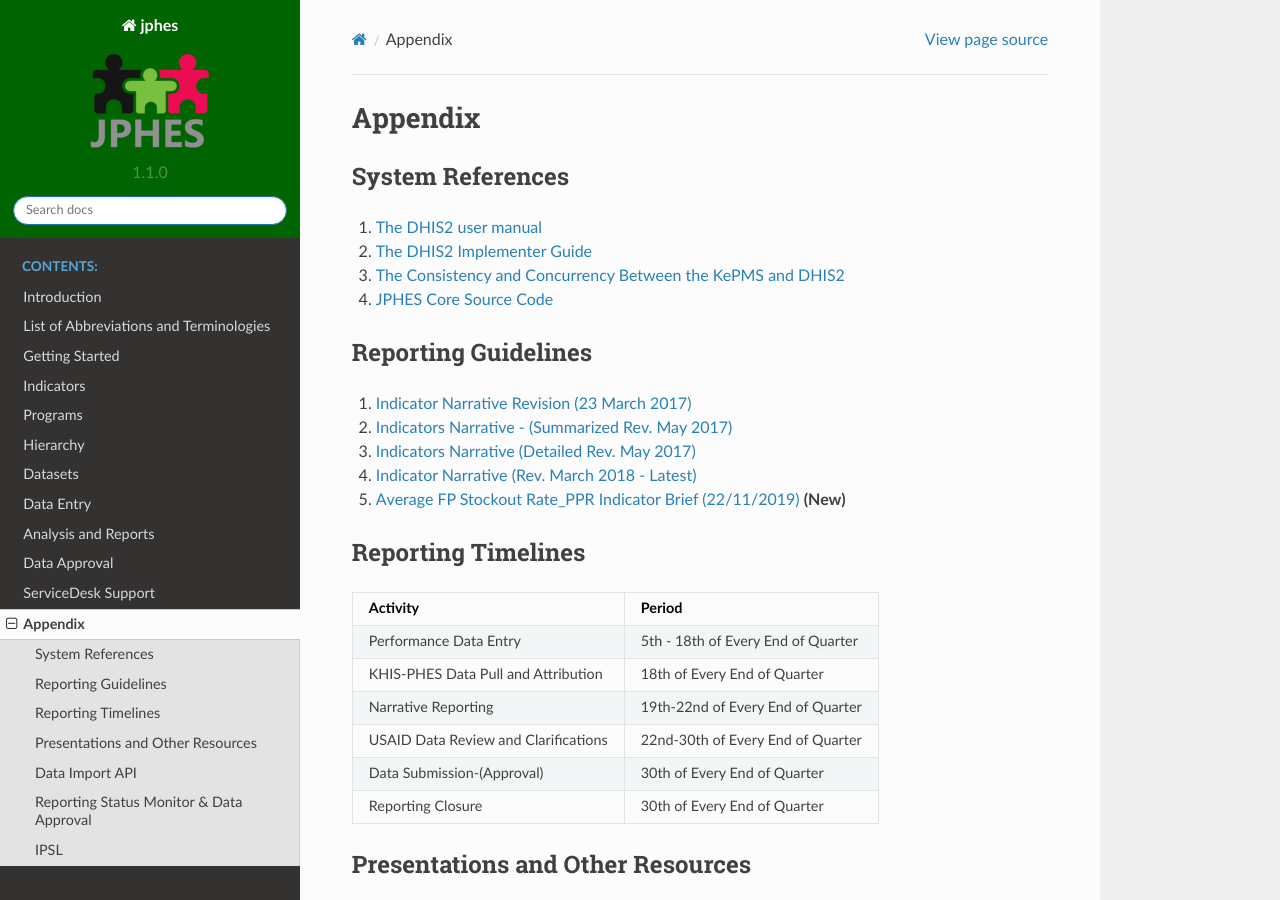
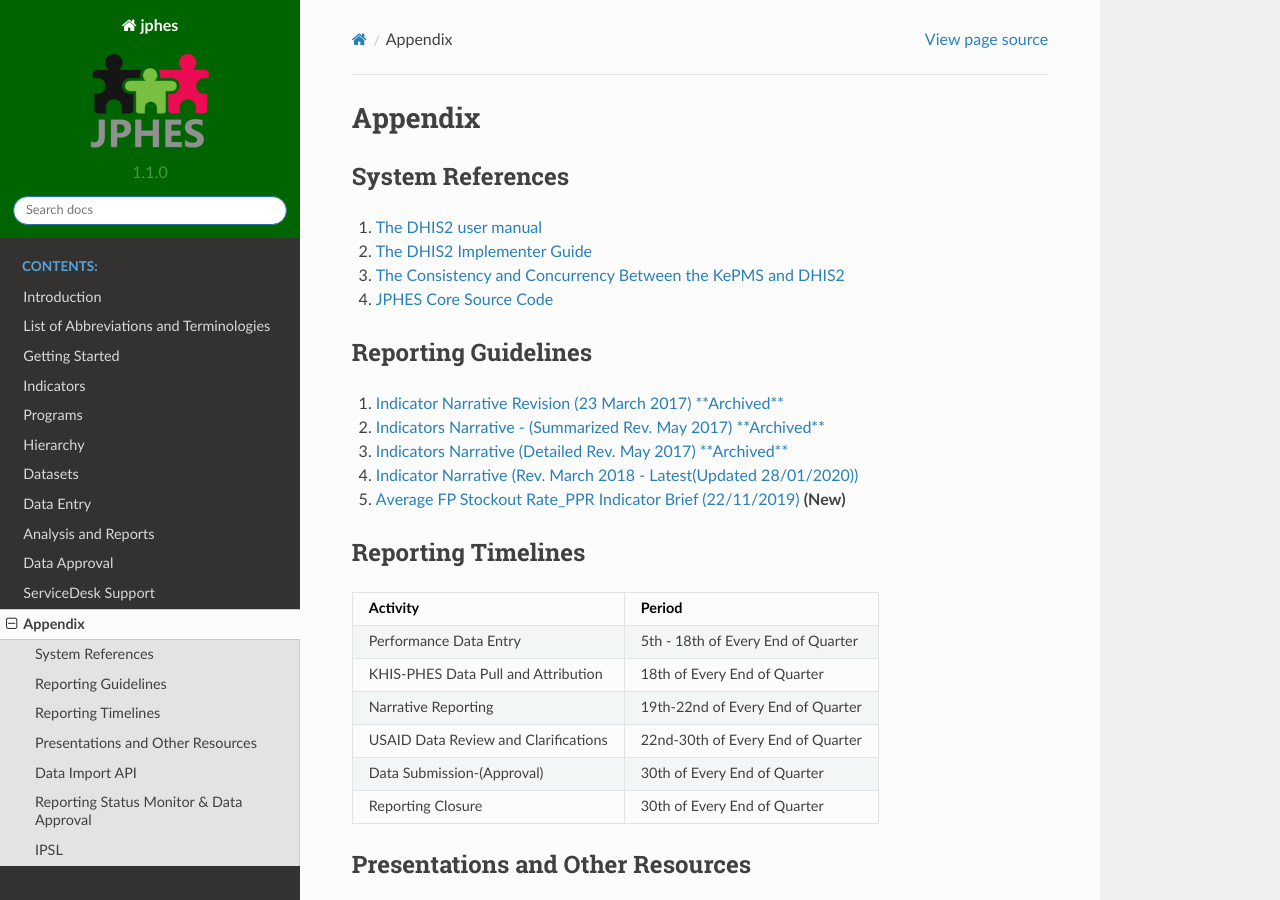
Before and after one commit to uonafya/jphes-docs, a Sphinx documentation site: the page built from source/appendix.rst, in a window 1280 px wide and 900 px high. Built offline with Sphinx 7.4.7 and the Read the Docs theme 2.0.0, drawn with Linux system fonts in a browser that asks for light colours.

Commit message:
Update appendix.rst

```diff
--- a/source/appendix.rst
+++ b/source/appendix.rst
@@ -16,10 +16,10 @@
 Reporting Guidelines
 ---------------------
 
-1. `Indicator Narrative Revision (23 March 2017) <https://docs.google.com/spreadsheets/d/1JKF5EyGLtTqIKKlYB3kQbANr4Sp3dtL4ZZ1PDaqlHkM/pubhtml>`_
-2. `Indicators Narrative - (Summarized Rev. May 2017) <https://docs.google.com/spreadsheets/d/1H5mC78PS0zCzWe0y-jQF5D7T1Aqr_4VtnSiln-cvBys/pubhtml>`_
-3. `Indicators Narrative (Detailed Rev. May 2017) <_static/resources/Additional_Indicator_Narratives_23-06-2017.zip>`_
-4. `Indicator Narrative (Rev. March 2018 - Latest) <https://docs.google.com/spreadsheets/d/e/2PACX-1vSmk0FDE5i_ZvCULIcBHaMN7vy6KS8MxIsnRDJ9tQHtHa-p-J4JguApAxXWgFgkRDxJaFP361MtXhSk/pubhtml>`_
+1. `Indicator Narrative Revision (23 March 2017) **Archived** <https://docs.google.com/spreadsheets/d/1JKF5EyGLtTqIKKlYB3kQbANr4Sp3dtL4ZZ1PDaqlHkM/pubhtml>`_
+2. `Indicators Narrative - (Summarized Rev. May 2017) **Archived** <https://docs.google.com/spreadsheets/d/1H5mC78PS0zCzWe0y-jQF5D7T1Aqr_4VtnSiln-cvBys/pubhtml>`_
+3. `Indicators Narrative (Detailed Rev. May 2017) **Archived**  <_static/resources/Additional_Indicator_Narratives_23-06-2017.zip>`_
+4. `Indicator Narrative (Rev. March 2018 - Latest(Updated 28/01/2020)) <https://docs.google.com/spreadsheets/d/e/2PACX-1vRzrpWu4youfd4-Dszi6Y_1rlYoFdtXFZUm726ME4gy6vQHF9SD2haYLVTloIvwiQoea2sxfZvTO2wg/pubhtml?gid=1047895924&single=true>`_
 5. `Average FP Stockout Rate_PPR Indicator Brief (22/11/2019) <_static/resources/Average FP Stockout Rate_PPR Indicator Brief_Final.pdf>`_ **(New)**
 
 Reporting Timelines
```
